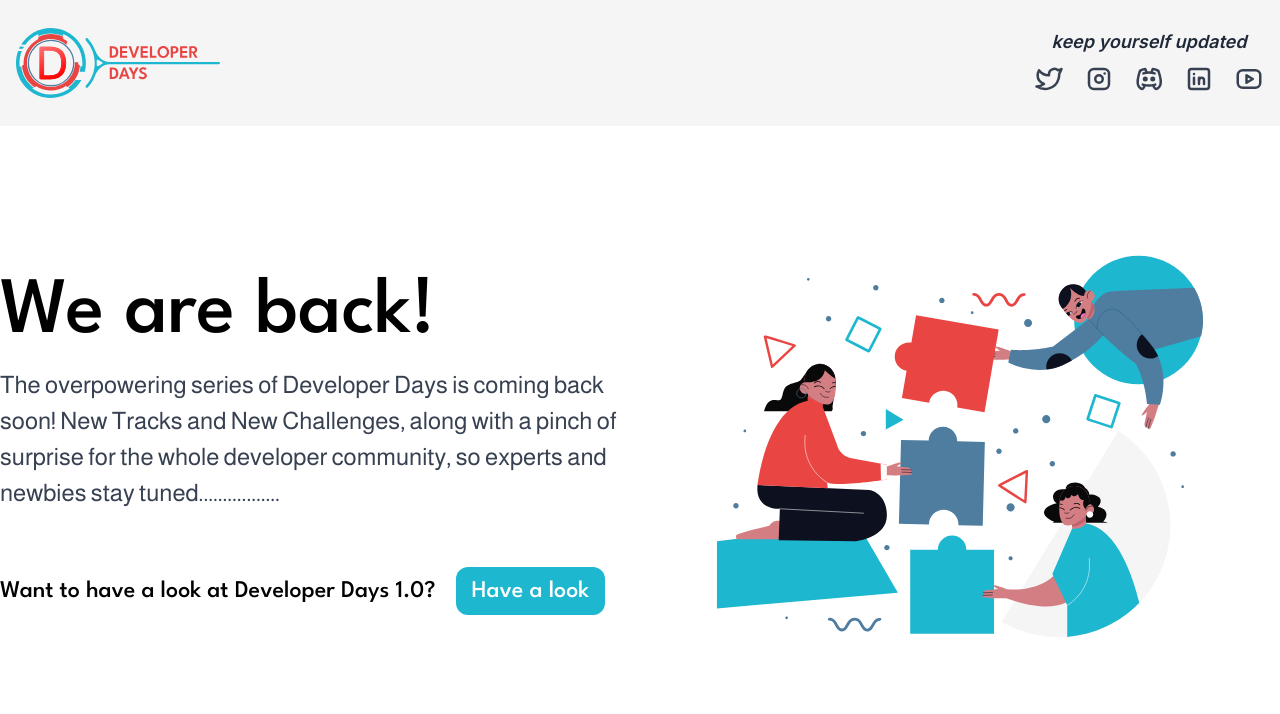
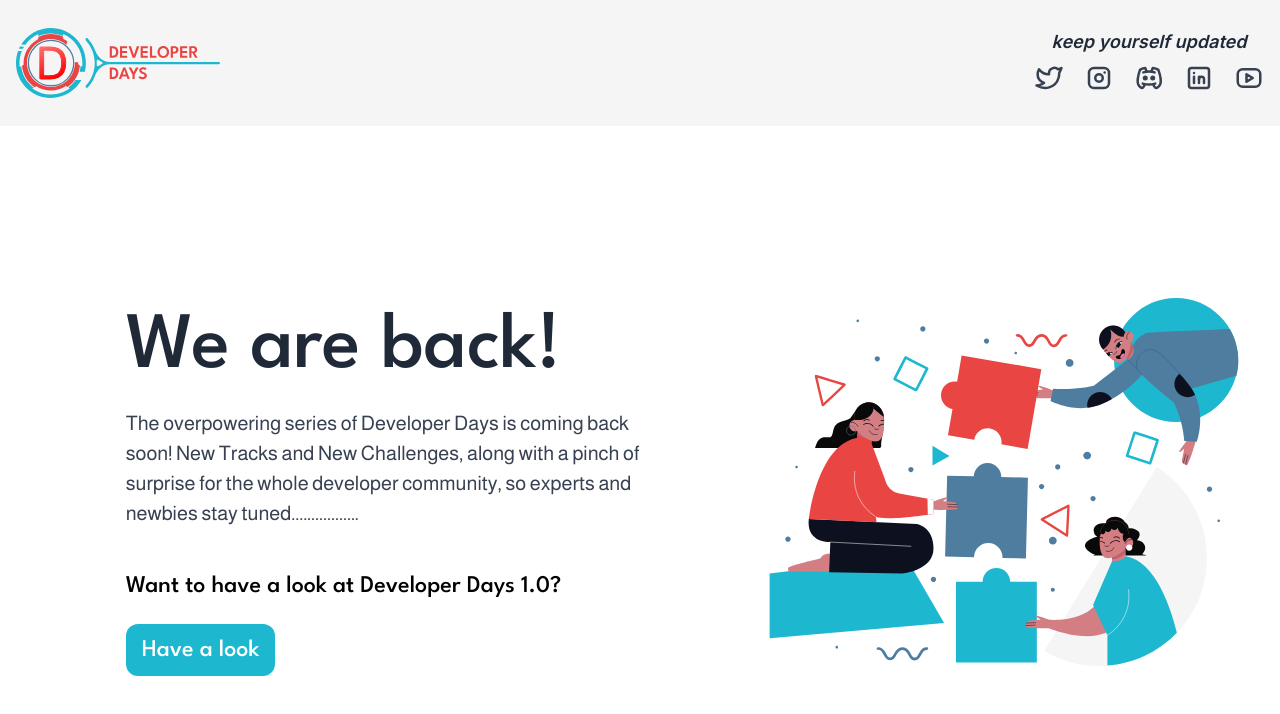
Before and after one commit to Developer-Days/devdays-web, a Next.js app: page / in a window 1280 px wide. Shown: the top 714 px of the page. Built offline with nearby package versions, Linux system fonts and the light colour scheme.

Commit message:
Fixed issues

```diff
--- /dev/null
+++ b/components/Main.tsx
@@ -0,0 +1,30 @@
+import React from "react";
+
+const Main = () => {
+  return (
+    <div className="relative lg:w-5/12 text-center max-w-lg mx-auto lg:max-w-none lg:text-left">
+      <h1 className=" font-League-Spartan text-gray-800 ">We are back!</h1>
+      <h5 className="text-gray-700 font-almarai text-xl">
+        The overpowering series of Developer Days is coming back soon! New
+        Tracks and New Challenges, along with a pinch of surprise for the whole
+        developer community, so experts and newbies stay tuned.................
+      </h5>
+      <div className="mt-10  flex flex-col item-start gap-5">
+        <h5 className="font-League-Spartan">
+          Want to have a look at Developer Days 1.0?
+        </h5>
+        <a
+          target={"_blank"}
+          rel={"noreferrer"}
+          href="https://2021.developerdays.tech/"
+        >
+          <button className="px-4 hover:brightness-105 rounded-xl py-2 font-League-Spartan text-2xl text-white bg-[#1EB7D0]">
+            Have a look
+          </button>
+        </a>
+      </div>
+    </div>
+  );
+};
+
+export default Main;
--- a/pages/index.tsx
+++ b/pages/index.tsx
@@ -1,52 +1,31 @@
-import Head from "next/head"
-import Image from "next/image"
-import art from "../public/assets/art.svg"
-
+import Head from "next/head";
+import Image from "next/image";
+import art from "../public/assets/art.svg";
+import Main from "../components/Main";
 export default function Home() {
   return (
-    <div className="w-full container flex flex-col">
+    <>
       <Head>
         <meta
-      name="description"
-      content="Developer Days is a 5-week long event. It consists of three tracks that are Web Development, Android Development, and UI/UX Design. The event consists of various sessions and challenges. Various swags and prizes will be awarded to the winners and participants"
-    />
-    <meta name="keywords" content="Developer Days, DevDays, bootcamp, hackathon, DeveloperDays, Developer Days 2021"/>
-    <title>Developer Days</title>
+          name="description"
+          content="Developer Days is a 5-week long event. It consists of three tracks that are Web Development, Android Development, and UI/UX Design. The event consists of various sessions and challenges. Various swags and prizes will be awarded to the winners and participants"
+        />
+        <meta
+          name="keywords"
+          content="Developer Days, DevDays, bootcamp, hackathon, DeveloperDays, Developer Days 2021"
+        />
+        <title>Developer Days</title>
         <meta name="description" content="Developer days is coming back!" />
         <link rel="icon" href="/favicon.ico" />
       </Head>
-      <div className="flex flex-col items-center justify-center h-[80vh]">
-        <div className="flex lg:grid h-full flex-col w-full grid-cols-2">
-          <div className="flex gap-4 justify-center flex-col">
-            <h1 className=" font-League-Spartan leading-[73.6px]">
-              We are back!
-            </h1>
-            <h5 className="text-gray-700 font-almarai">
-            The overpowering series of Developer Days is coming back soon!
-New Tracks and New Challenges, along with a pinch of surprise for the whole developer community, so experts and newbies stay tuned.................
-            </h5>
-            <div className="mt-10 items-center flex gap-5">
-              <h5 className="font-League-Spartan">
-                Want to have a look at Developer Days 1.0?
-              </h5>
-              <a
-              target={"_blank"}
-              rel={"noreferrer"}
-              href="https://2021.developerdays.tech/"
-            >
-              <button className="px-4 hover:brightness-105 rounded-xl py-2 font-League-Spartan text-2xl text-white bg-[#1EB7D0]">
-                Have a look
-              </button>
-              </a>
-            </div>
-          </div>
-          <div className="flex w-full items-center justify-end">
-            <div className="flex max-h-[531px]">
-              <Image src={art} alt="" />
-            </div>
+      <div className="w-full h-full container p-5  relative">
+        <div className="flex flex-col lg:flex-row lg:items-center max-w-screen-3xl mx-auto py-16 md:py-20 ">
+          <Main />
+          <div className="max-w-lg">
+            <Image className="" src={art} alt="" />
           </div>
         </div>
       </div>
-    </div>
-  )
+    </>
+  );
 }
--- a/src/components/Layout/Header.tsx
+++ b/src/components/Layout/Header.tsx
@@ -18,7 +18,7 @@ const Header = () => {
             <Image src={logo} alt={"developer days 2.0"} style={{'height':'70px', 'width':'auto'}}/>
           </div>
         </div>
-        <div className="flex items-center flex-col gap-2">
+        <div className="sm:flex md:flex hidden  items-center flex-col gap-2">
           <div className="text-lg font-semibold text-gray-800 font-inter italic">
             keep yourself updated
           </div>
--- a/tailwind.config.js
+++ b/tailwind.config.js
@@ -5,8 +5,21 @@ module.exports = {
   content: [
     "./pages/**/*.{js,ts,jsx,tsx}",
     "./src/components/**/*.{js,ts,jsx,tsx}",
+    "./components/**/*.{js,ts,jsx,tsx}",
   ],
   theme: {
+    fontSize: {
+      xs: "0.75rem",
+      sm: "0.875rem",
+      base: "1rem",
+      lg: "1.125rem",
+      xl: "1.25rem",
+      "2xl": "1.5rem",
+      "3xl": "1.875rem",
+      "4xl": "2.25rem",
+      "5xl": "3rem",
+      "6xl": "4rem",
+    },
     extend: {
       colors: {
         "accent-blue": "#001970",
@@ -35,4 +48,4 @@ module.exports = {
     },
   },
   // plugins: [require("@tailwindcss/line-clamp")],
-}
+};
```
Also changed, not shown: 1 other file (tests, documents, lock files or other folders).
